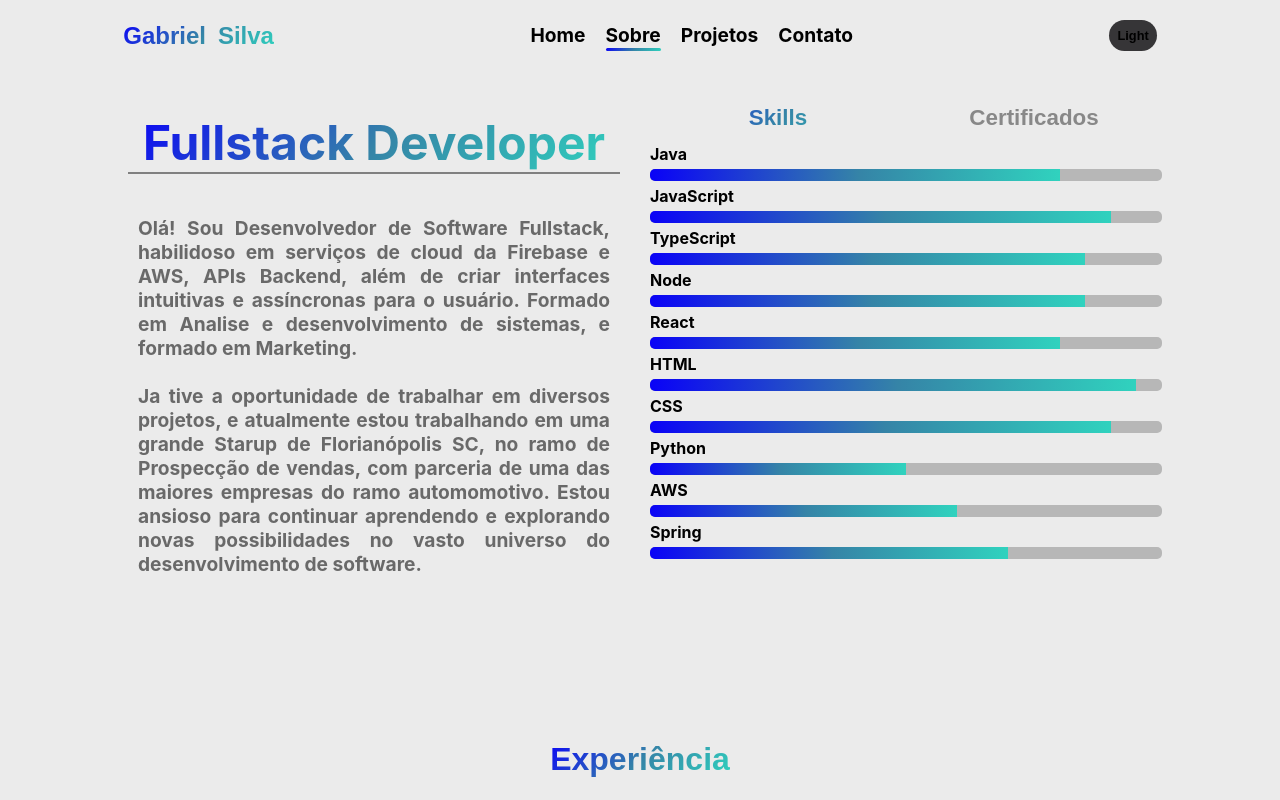
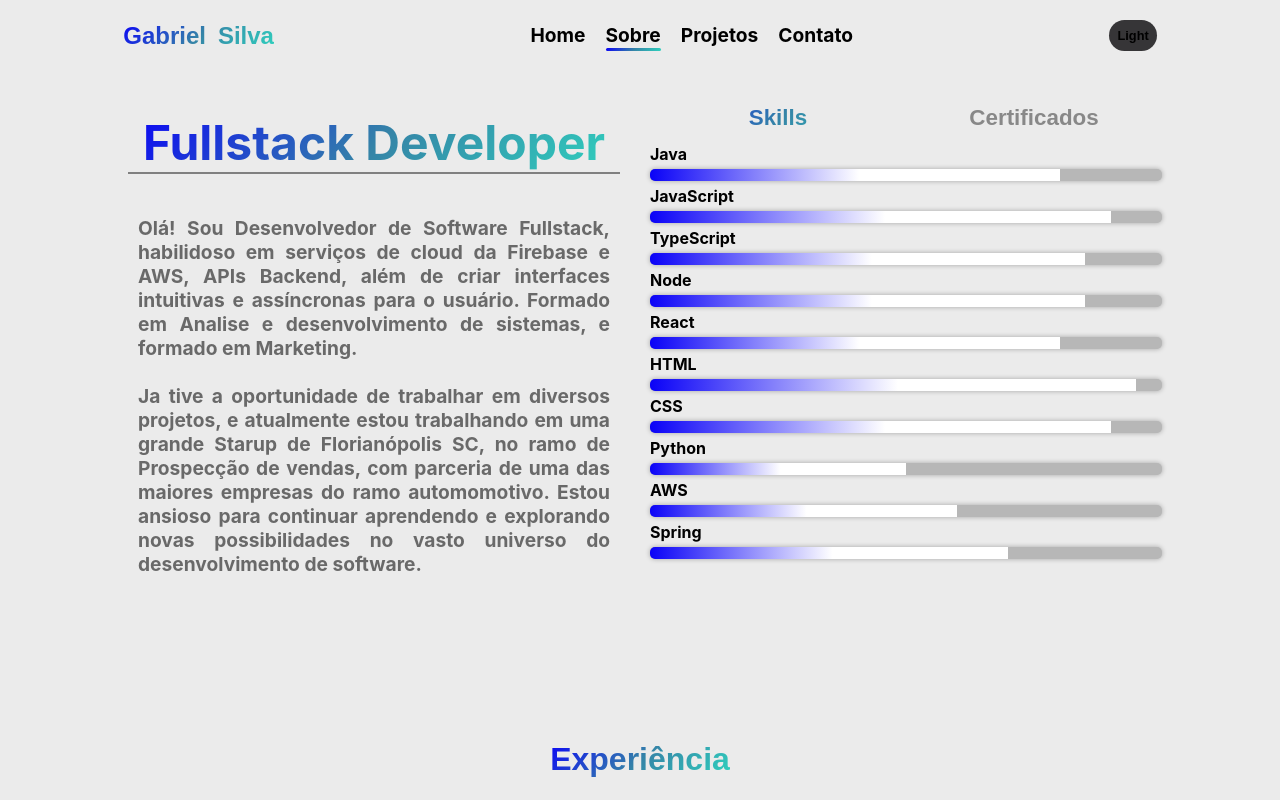
Before and after one commit to GabrielSilva0109/Portfolio, a React (Create React App) app: page /sobre in a window 1280 px wide. Shown: the top 800 px of the page. Built offline with nearby package versions, Linux system fonts and the light colour scheme.

Commit message:
Update About.tsx

```diff
--- a/src/components/About/About.tsx
+++ b/src/components/About/About.tsx
@@ -178,13 +178,15 @@ const ProgressBarContainer = styled.div`
   background: #b7b7b7;
   border-radius: 5px;
   overflow: hidden;
+    box-shadow: 0 0 5px rgba(0, 0, 0, 0.3);
 `
 
 const ProgressBar = styled.div<{ percentage: number }>`
   width: ${(props) => props.percentage}%;
-  background: linear-gradient(90deg, rgba(10, 2, 247, 1) 0%, rgba(53, 132, 167, 1) 51%, rgba(48, 210, 190, 1) 100%);
+  background: linear-gradient(90deg, rgba(10, 2, 247, 1) 0%, rgb(255 255 255) 51%, rgb(255 255 255) 100%);
   height: 12px;
   transition: width 1s ease-in-out;
+
 `
 
 const Boxes = styled.div`
```
